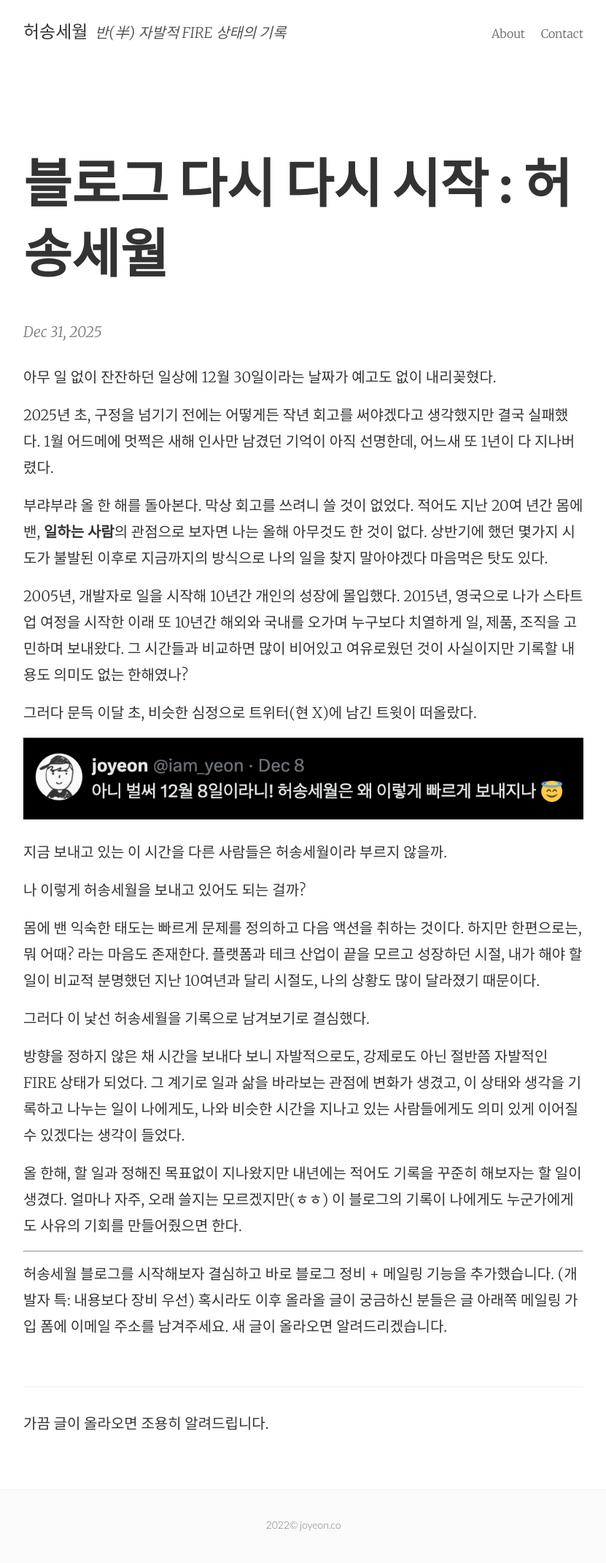
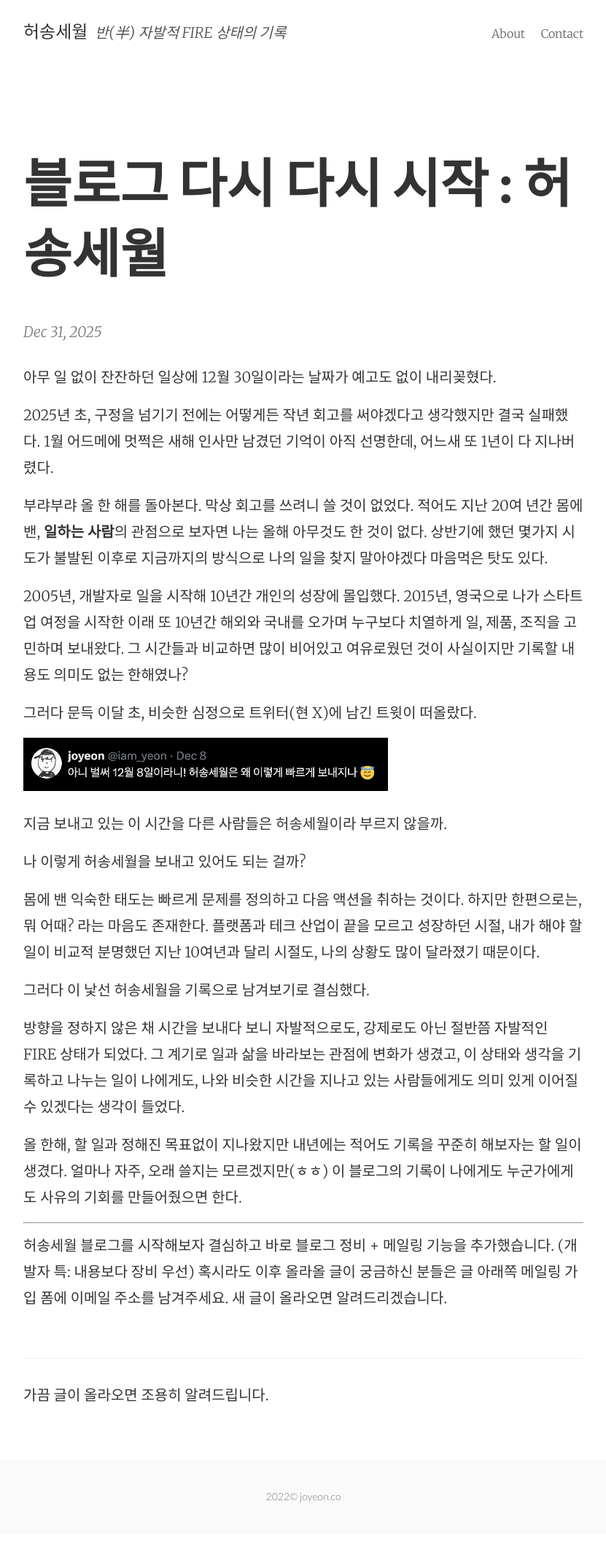
Before and after one commit to joyeon/joyeon.github.io, a Jekyll site: the page built from _posts/2025-12-31-new-blog.md, in a window 1280 px wide. Shown: the whole page at 73% size, without its empty margins (224-1055 px from the left). Built offline with Jekyll 4.4.1, drawn with Linux system fonts in a browser that asks for light colours; after the commit the page ends 2103 px from its top, so only the background shows below that.

Commit message:
Fix image tag style in new blog post
Updated image tag to improve styling.

```diff
--- a/_posts/2025-12-31-new-blog.md
+++ b/_posts/2025-12-31-new-blog.md
@@ -13,7 +13,7 @@ title:  "블로그 다시 다시 시작 : 허송세월"
 
 그러다 문득 이달 초, 비슷한 심정으로 트위터(현 X)에 남긴 트윗이 떠올랐다.
 
-<img src="https://joyeon.co/assets/20251231-tweet.png" width="500" style="max-width:100%; height:auto;">
+<img src="https://joyeon.co/assets/20251231-tweet.png" style="width: 500px; max-width:100%; height:auto;">
 
 지금 보내고 있는 이 시간을 다른 사람들은 허송세월이라 부르지 않을까.
 
```
